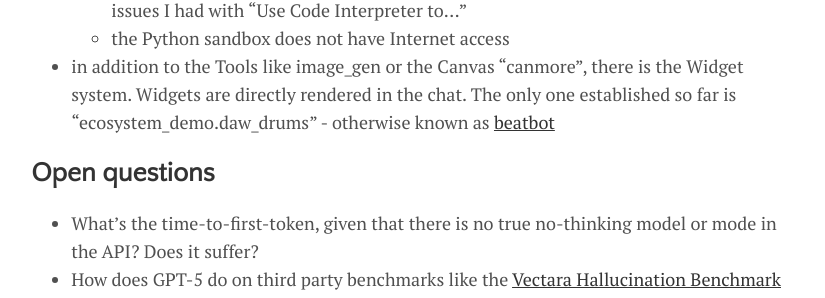
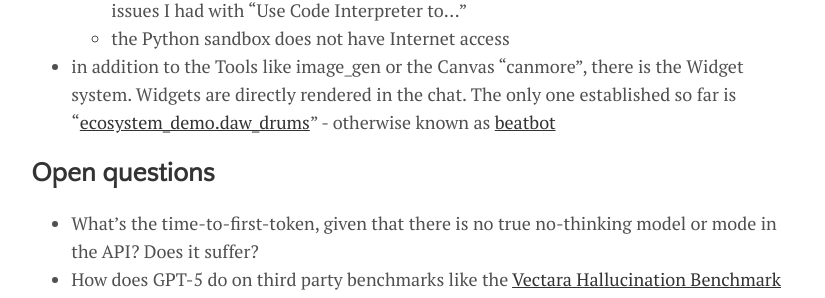
Before and after one commit to ndurner/ndurner.github.io, a Jekyll site: the page built from _posts/2025-08-07-openai-gpt-5.md, in a window 1280 px wide and 900 px high, scrolled down 3306 px. Shown: the part 206-504 px from the top of the window, without its empty margins (225-1050 px from the left). Built offline with Jekyll 4.4.1, drawn with Linux system fonts in a browser that asks for light colours; part of the change alters nothing that is shown.

```diff
--- a/_posts/2025-08-07-openai-gpt-5.md
+++ b/_posts/2025-08-07-openai-gpt-5.md
@@ -73,7 +73,7 @@ Simon Willison has a [nice comparison table](https://simonwillison.net/2025/Aug/
     * for image generation, the tool name is actually "image_gen", not "ImageGen"
     * "Code Interpreter" is not mentioned, just `Python` as a tool name. That explains recent issues I had with "Use Code Interpreter to..."
     * the Python sandbox does not have Internet access
-* in addition to the Tools like image_gen or the Canvas "canmore", there is the Widget system. Widgets are directly rendered in the chat. The only one established so far is "ecosystem_demo.daw_drums" - otherwise known as [beatbot](https://x.com/sama/status/1953529799219319205)
+* in addition to the Tools like image_gen or the Canvas "canmore", there is the Widget system. Widgets are directly rendered in the chat. The only one established so far is "[ecosystem_demo.daw_drums](https://x.com/dotey/status/1953656010326888815)" - otherwise known as [beatbot](https://x.com/sama/status/1953529799219319205)
 
 ## Open questions
 * What's the time-to-first-token, given that there is no true no-thinking model or mode in the API? Does it suffer?
```
